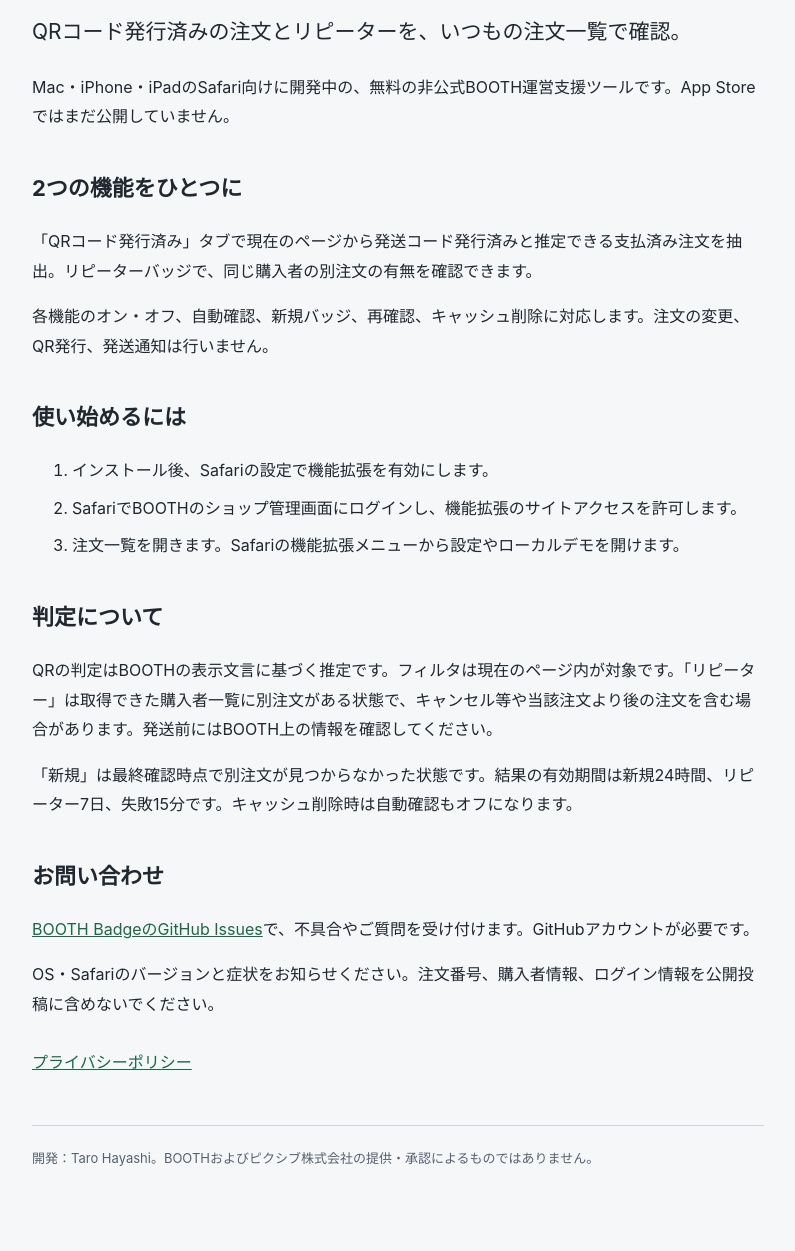
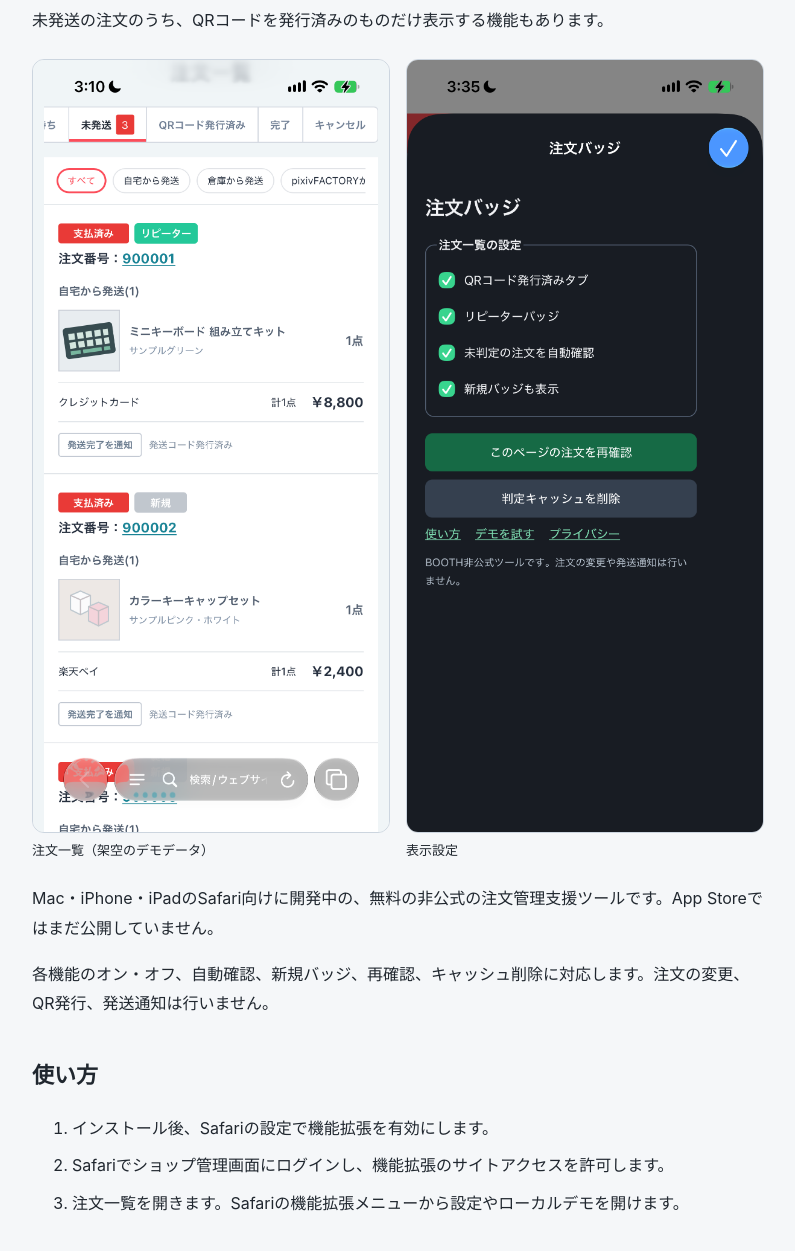
Before and after one commit to Taro-Hayashi/repeat-badge, a plain HTML site: page index.html in a window 1280 px wide. Shown: the part 200-1451 px from the top of the page, without its empty margins (242-1037 px from the left). Before the commit the page ends 1424 px from the top, so only its background shows below. Drawn offline with Linux system fonts and the light colour scheme.

Commit message:
Update order badge support pages and custom domain

```diff
--- a/index.html
+++ b/index.html
@@ -1,9 +1,13 @@
-<!doctype html><html lang="ja"><head><meta charset="utf-8"><meta name="viewport" content="width=device-width, initial-scale=1"><title>BOOTH Badge — サポート</title><link rel="stylesheet" href="site.css"></head><body><main>
-<p class="eyebrow">SAFARI EXTENSION</p><h1>BOOTH Badge</h1><p class="lead">QRコード発行済みの注文とリピーターを、いつもの注文一覧で確認。</p>
-<p>Mac・iPhone・iPadのSafari向けに開発中の、無料の非公式BOOTH運営支援ツールです。App Storeではまだ公開していません。</p>
-<section><h2>2つの機能をひとつに</h2><p>「QRコード発行済み」タブで現在のページから発送コード発行済みと推定できる支払済み注文を抽出。リピーターバッジで、同じ購入者の別注文の有無を確認できます。</p><p>各機能のオン・オフ、自動確認、新規バッジ、再確認、キャッシュ削除に対応します。注文の変更、QR発行、発送通知は行いません。</p></section>
-<section><h2>使い始めるには</h2><ol><li>インストール後、Safariの設定で機能拡張を有効にします。</li><li>SafariでBOOTHのショップ管理画面にログインし、機能拡張のサイトアクセスを許可します。</li><li>注文一覧を開きます。Safariの機能拡張メニューから設定やローカルデモを開けます。</li></ol></section>
-<section><h2>判定について</h2><p>QRの判定はBOOTHの表示文言に基づく推定です。フィルタは現在のページ内が対象です。「リピーター」は取得できた購入者一覧に別注文がある状態で、キャンセル等や当該注文より後の注文を含む場合があります。発送前にはBOOTH上の情報を確認してください。</p><p>「新規」は最終確認時点で別注文が見つからなかった状態です。結果の有効期間は新規24時間、リピーター7日、失敗15分です。キャッシュ削除時は自動確認もオフになります。</p></section>
-<section id="support"><h2>お問い合わせ</h2><p><a href="https://github.com/Taro-Hayashi/booth-badge/issues">BOOTH BadgeのGitHub Issues</a>で、不具合やご質問を受け付けます。GitHubアカウントが必要です。</p><p>OS・Safariのバージョンと症状をお知らせください。注文番号、購入者情報、ログイン情報を公開投稿に含めないでください。</p></section>
-<p><a href="privacy.html">プライバシーポリシー</a></p><footer>開発：Taro Hayashi。BOOTHおよびピクシブ株式会社の提供・承認によるものではありません。</footer>
+<!doctype html><html lang="ja"><head><meta charset="utf-8"><meta name="viewport" content="width=device-width, initial-scale=1"><title>注文バッジ — サポート</title><link rel="stylesheet" href="site.css"></head><body><main>
+<h1>注文バッジ</h1><p>複数回購入してくれている人の注文にバッジを表示します。<br>未発送の注文のうち、QRコードを発行済みのものだけ表示する機能もあります。</p>
+<div class="screenshots">
+  <figure><a href="images/orders.png"><img src="images/orders.png" alt="注文一覧のリピーター・新規バッジ" width="1179" height="2556"></a><figcaption>注文一覧（架空のデモデータ）</figcaption></figure>
+  <figure><a href="images/settings.png"><img src="images/settings.png" alt="注文バッジの表示設定" width="1179" height="2556"></a><figcaption>表示設定</figcaption></figure>
+</div>
+<p>Mac・iPhone・iPadのSafari向けに開発中の、無料の非公式の注文管理支援ツールです。App Storeではまだ公開していません。</p>
+<p>各機能のオン・オフ、自動確認、新規バッジ、再確認、キャッシュ削除に対応します。注文の変更、QR発行、発送通知は行いません。</p>
+<section><h2>使い方</h2><ol><li>インストール後、Safariの設定で機能拡張を有効にします。</li><li>Safariでショップ管理画面にログインし、機能拡張のサイトアクセスを許可します。</li><li>注文一覧を開きます。Safariの機能拡張メニューから設定やローカルデモを開けます。</li></ol></section>
+<section><h2>判定について</h2><p>QRの判定は注文画面の表示文言に基づく推定です。フィルタは現在のページ内が対象です。「リピーター」は取得できた購入者一覧に別注文がある状態で、キャンセル等や当該注文より後の注文を含む場合があります。発送前にはショップ管理画面の情報を確認してください。</p><p>「新規」は最終確認時点で別注文が見つからなかった状態です。結果の有効期間は新規24時間、リピーター7日、失敗15分です。キャッシュ削除時は自動確認もオフになります。</p></section>
+<section id="support"><h2>お問い合わせ</h2><p><a href="https://github.com/Taro-Hayashi/booth-badge/issues">注文バッジのGitHub Issues</a>で、不具合やご質問を受け付けます。GitHubアカウントが必要です。</p><p>OS・Safariのバージョンと症状をお知らせください。注文番号、購入者情報、ログイン情報を公開投稿に含めないでください。</p></section>
+<p><a href="privacy.html">プライバシーポリシー</a></p><footer>開発：Taro Hayashi。対象サービスの運営会社による提供・承認を受けたものではありません。</footer>
 </main></body></html>
--- a/site.css
+++ b/site.css
@@ -2,3 +2,9 @@
 * { box-sizing: border-box; } body { margin: 0; background: #f5f7f9; color: #20272f; line-height: 1.85; }
 main { max-width: 780px; margin: auto; padding: 54px 24px; } h1 { font-size: clamp(30px, 6vw, 48px); letter-spacing: -1px; line-height: 1.2; } h2 { font-size: 22px; margin-top: 36px; } a { color: #176a45; } .eyebrow { color: #176a45; font-size: 13px; font-weight: 700; letter-spacing: 2px; } .lead { font-size: 21px; } section { margin: 28px 0; } li { margin: 8px 0; } footer { margin-top: 48px; border-top: 1px solid #ccd5df; padding-top: 20px; font-size: 13px; color: #56616f; } :focus-visible { outline: 3px solid #367dd2; outline-offset: 3px; }
 @media (prefers-color-scheme: dark) { body { background: #181d23; color: #edf2f5; } a, .eyebrow { color: #7ddbb0; } footer { color: #b0bbc7; border-color: #536173; } }
+
+.screenshots { display: grid; grid-template-columns: repeat(2, minmax(0, 1fr)); gap: 16px; margin: 24px 0; }
+.screenshots figure { margin: 0; min-width: 0; }
+.screenshots img { display: block; width: 100%; height: auto; border-radius: 12px; border: 1px solid #ccd5df; }
+.screenshots figcaption { margin-top: 8px; font-size: 13px; line-height: 1.5; }
+@media (max-width: 480px) { .screenshots { gap: 10px; } }
```
Also changed, not shown: privacy.html (+3 -3 lines), images/orders.png (added), images/settings.png (added), 1 other file.
